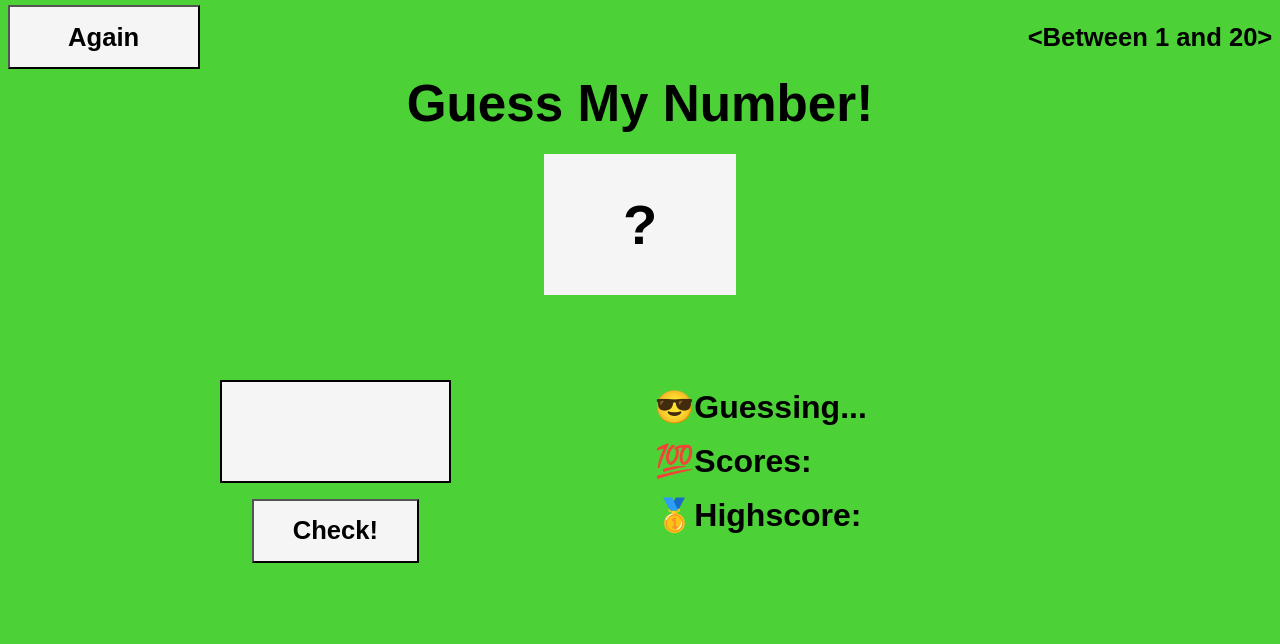
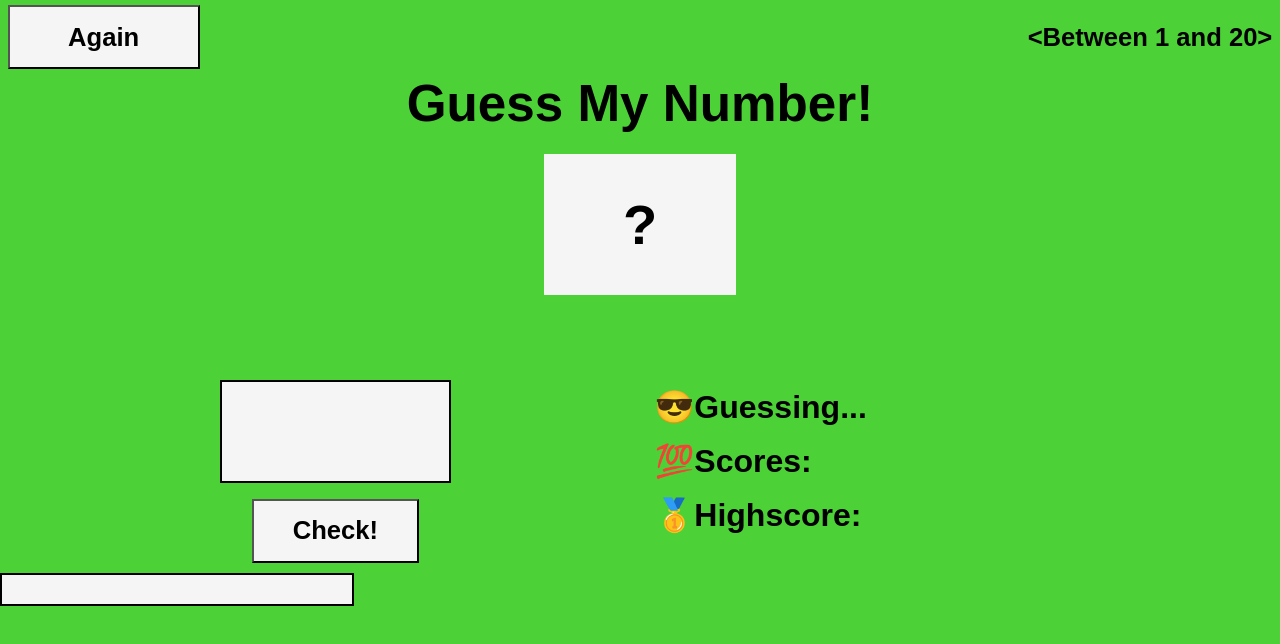
Before and after one commit to dthai2424/Guess-My-Number, a plain HTML site: page index.html in a window 1280 px wide. Drawn offline with Linux system fonts and the light colour scheme; a web font is replaced by a local one.

Commit message:
Update index.html

```diff
--- a/index.html
+++ b/index.html
@@ -70,6 +70,7 @@
         </section>
       </section>
     </main>
+    <input width="400px" height="400px type="file>
   </body>
   <script src="main.js"></script>
 </html>
```
